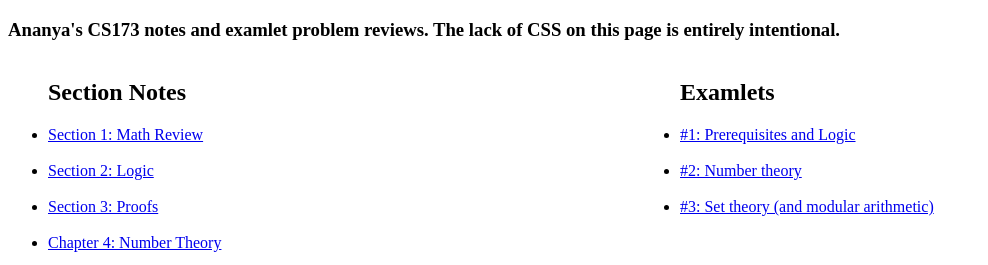
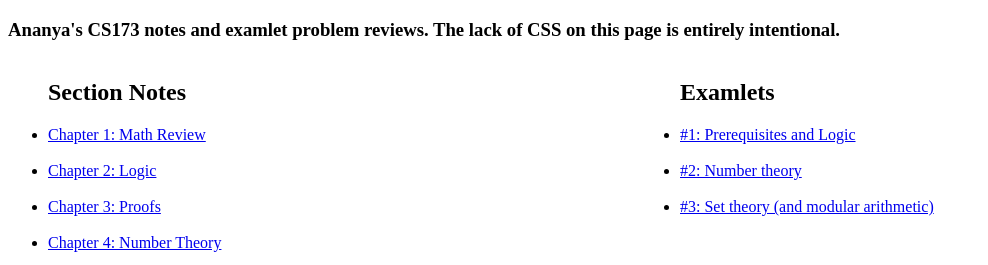
Before and after one commit to ananyacleetus/CS173, a plain HTML site: page index.html in a window 1280 px wide. Shown: the top 265 px of the page, without its empty margins (0-988 px from the left). Drawn offline with Linux system fonts and the light colour scheme.

Commit message:
sections

```diff
--- a/index.html
+++ b/index.html
@@ -16,21 +16,21 @@
             <h2>Section Notes</h2>
 
             <li>
-                <a href="Notes/1.pdf">Section 1: Math Review</a>
+                <a href="Notes/1.pdf">Chapter 1: Math Review</a>
             </li>
             <li style="list-style: none">
                 <br>
             </li>
 
             <li>
-                <a href="Notes/2.pdf">Section 2: Logic</a>
+                <a href="Notes/2.pdf">Chapter 2: Logic</a>
             </li>
             <li style="list-style: none">
                 <br>
             </li>
 
             <li>
-                <a href="Notes/3.pdf">Section 3: Proofs</a>
+                <a href="Notes/3.pdf">Chapter 3: Proofs</a>
             </li>
             <li style="list-style: none">
                 <br>
```
